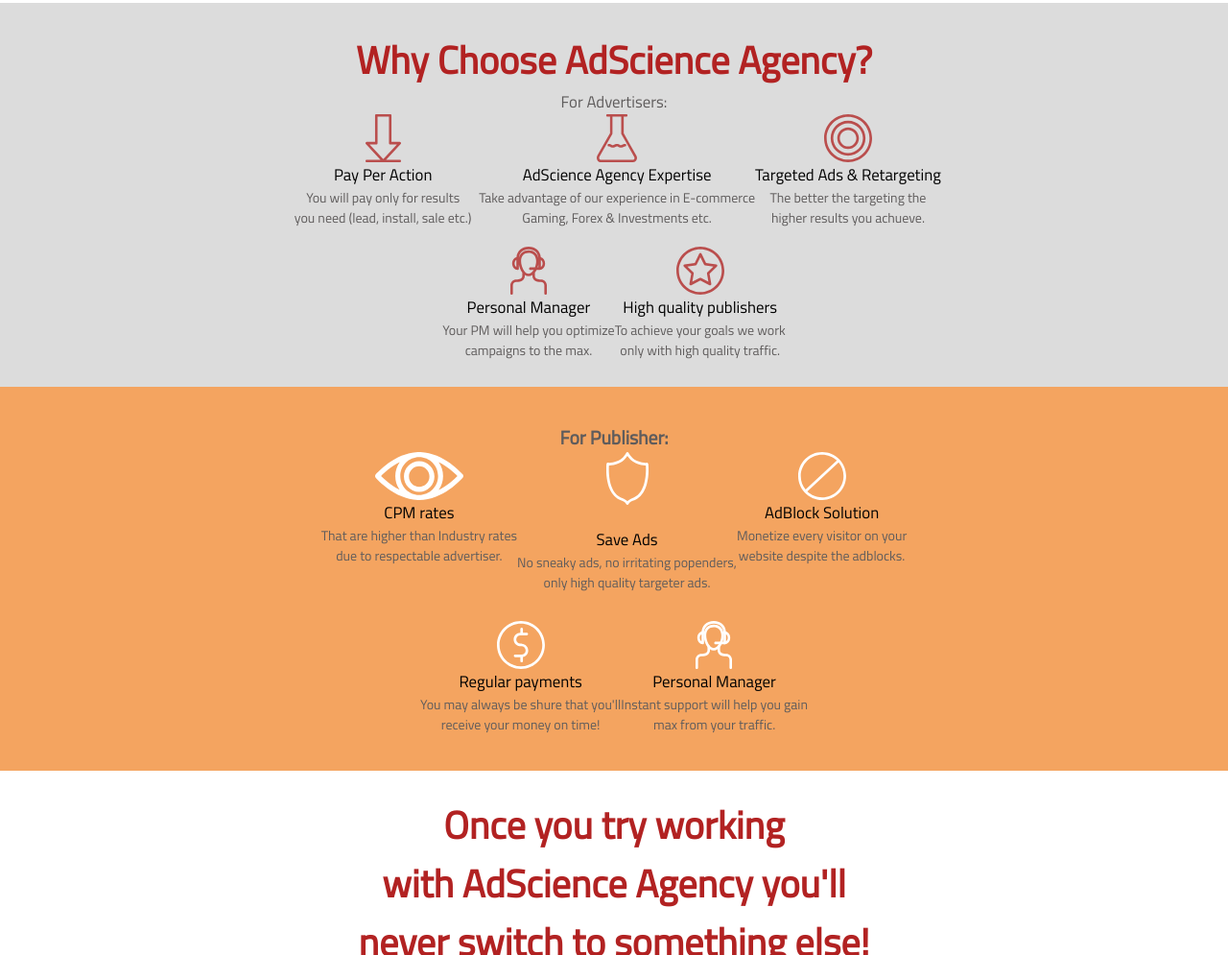
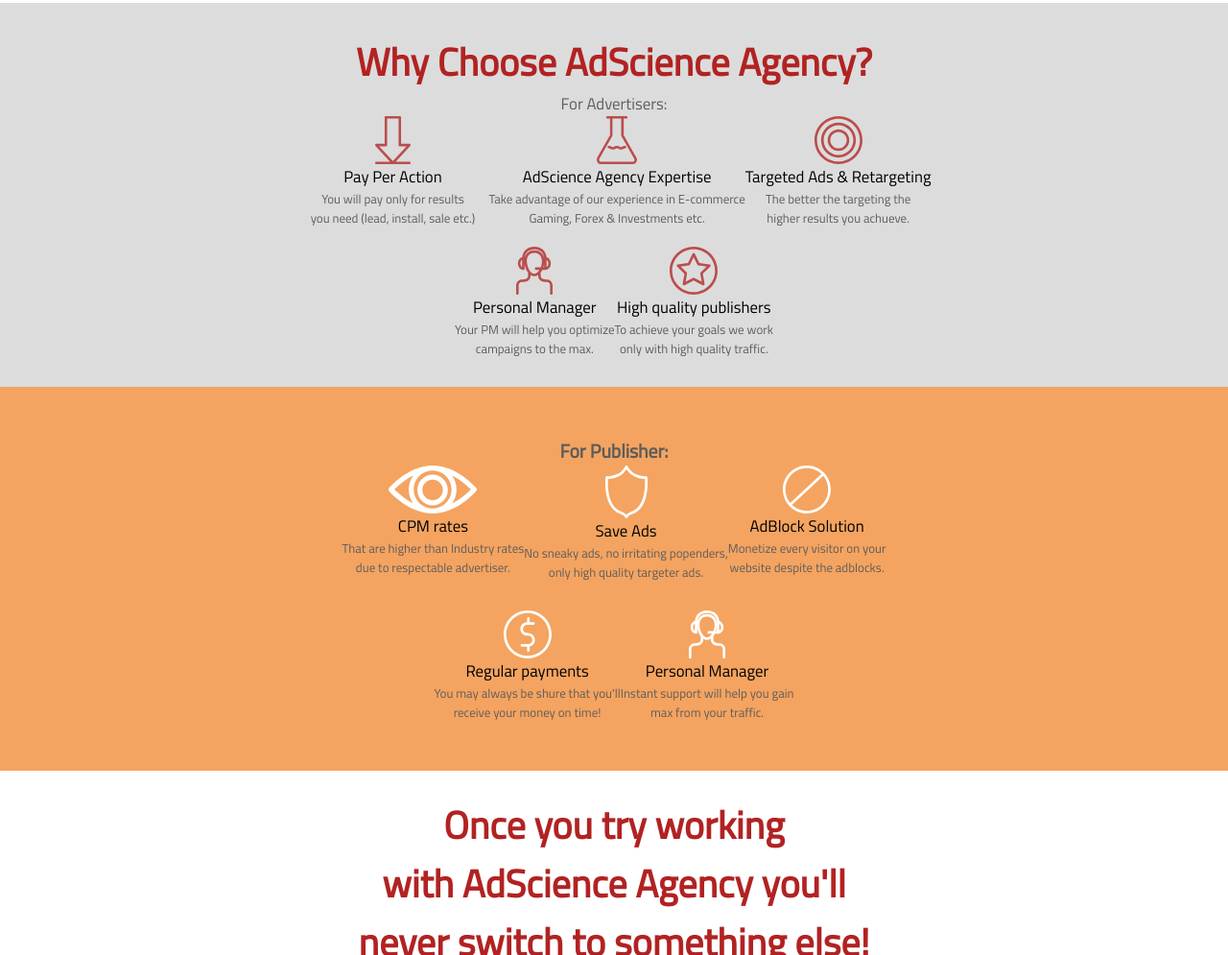
Before and after one commit to bethliss/bethliss.github.io, a plain HTML site: page index.html in a window 1280 px wide. Shown: the part 1597-2592 px from the top of the page at 96% size. Drawn offline with Linux system fonts and the light colour scheme.

Commit message:
Add files via upload

```diff
--- a/index.html
+++ b/index.html
@@ -186,8 +186,15 @@
      align-items: center;
    }
 
+   @media only screen and (min-width: 1000px) {
+    .formats {
+    position: relative;
+    width: 1000px;
+    margin: 0 auto;
+}
+
    div.container2 {
-     height: 50%;
+     height: 100%;
    }
 
 
@@ -387,7 +394,7 @@
       color: #5f5c5c;
       text-align: center;
       width: 200px;
-      font-size: 1em;
+      font-size: 13px;
 
     }
 
@@ -425,7 +432,7 @@
       color: #5f5c5c;
       text-align: center;
       width: 100%;
-      font-size: 1em;
+      font-size: 13px;
 
     }
 
@@ -449,7 +456,7 @@
     p.retargeted {
       color: #5f5c5c;
       text-align: center;
-      font-size: 1em;
+      font-size: 13px;
     }
 
     @media only screen and (max-width: 1000px) {
@@ -491,7 +498,7 @@
     p.manager {
       color: #5f5c5c;
       text-align: center;
-      font-size: 1em;
+      font-size: 13px;
 
     }
 
@@ -522,7 +529,7 @@
     p.quality {
       color: #5f5c5c;
       text-align: center;
-      font-size: 1em;
+      font-size: 13px;
 
     }
 
@@ -573,7 +580,7 @@
     p.rates {
       color: #5f5c5c;
       text-align: center;
-      font-size: 1em;
+      font-size: 13px;
     }
 
 
@@ -594,7 +601,7 @@
 
     p.save {
       color: black;
-      padding-top: 1.4em;
+      /*padding-: 1.4em;*/
       text-align: center;
 
     }
@@ -602,7 +609,7 @@
     p.ads {
       color: #5f5c5c;
       text-align: center;
-      font-size: 1em;
+      font-size: 13px;
 
     }
 
@@ -625,7 +632,7 @@
     p.block {
       color: #5f5c5c;
       text-align: center;
-      font-size: 1em;
+      font-size: 13px;
 
     }
 
@@ -660,7 +667,7 @@
     p.payments {
       color: #5f5c5c;
       text-align: center;
-      font-size: 1em;
+      font-size: 13px;
     }
 
     @media only screen and (max-width: 1000px) {
@@ -695,14 +702,18 @@
     p.manager2 {
       color: #5f5c5c;
       text-align: center;
-      font-size: 1em;
+      font-size: 13px;
 
 
     }
 
     div.input {
-      height: 500px;
+      height: 100%;
       padding-bottom: 4%;
+      /*display: flex;
+      align-items: center;
+      justify-content: center;*/
+      /*flex-grow: 1;*/
     }
 
     .last-section {
@@ -896,11 +907,6 @@
 .personal p {
     width: auto;
 }}
-
-
-
-
-
 
 
 @media only screen and (min-width: 1000px) {
```
